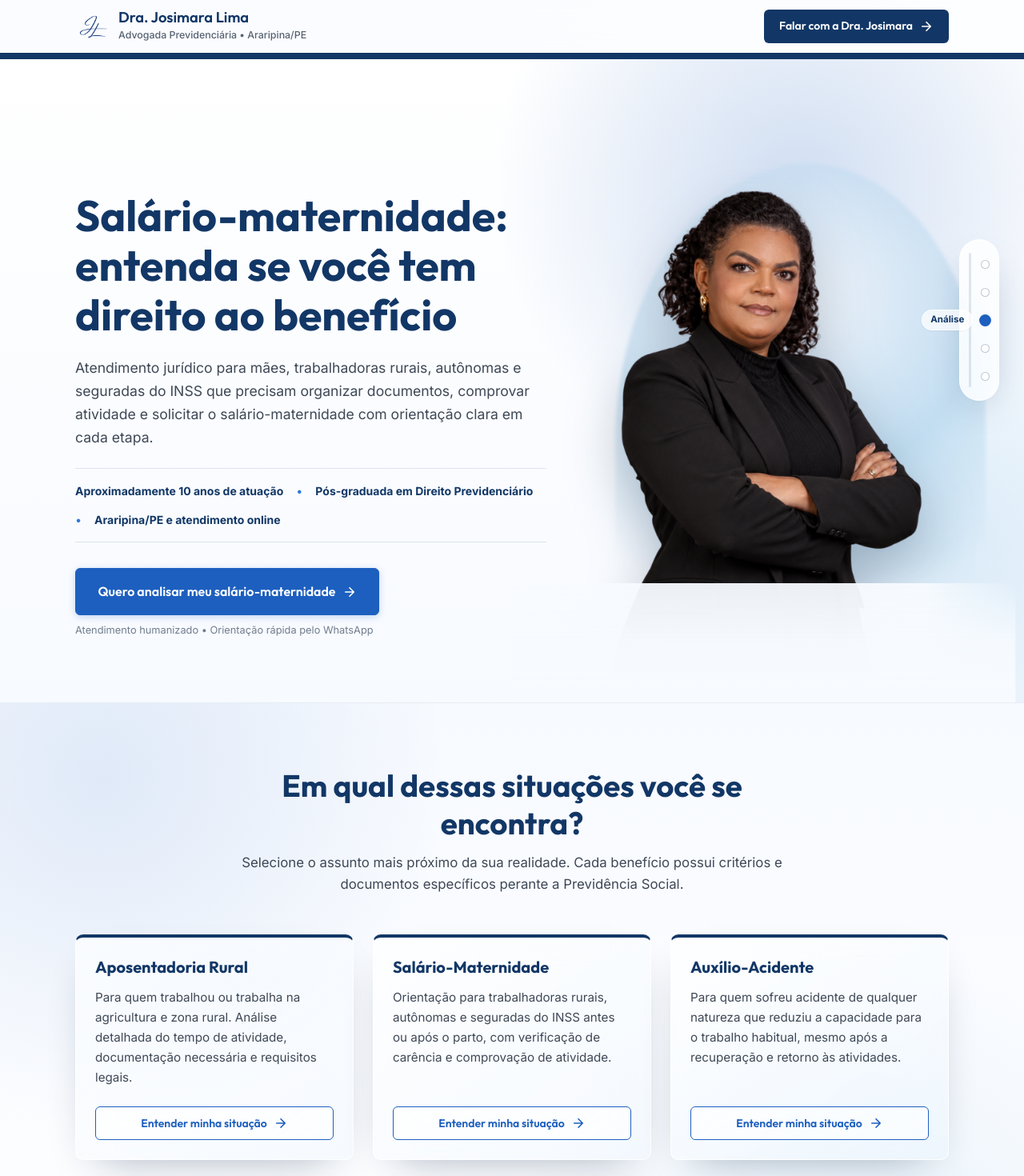
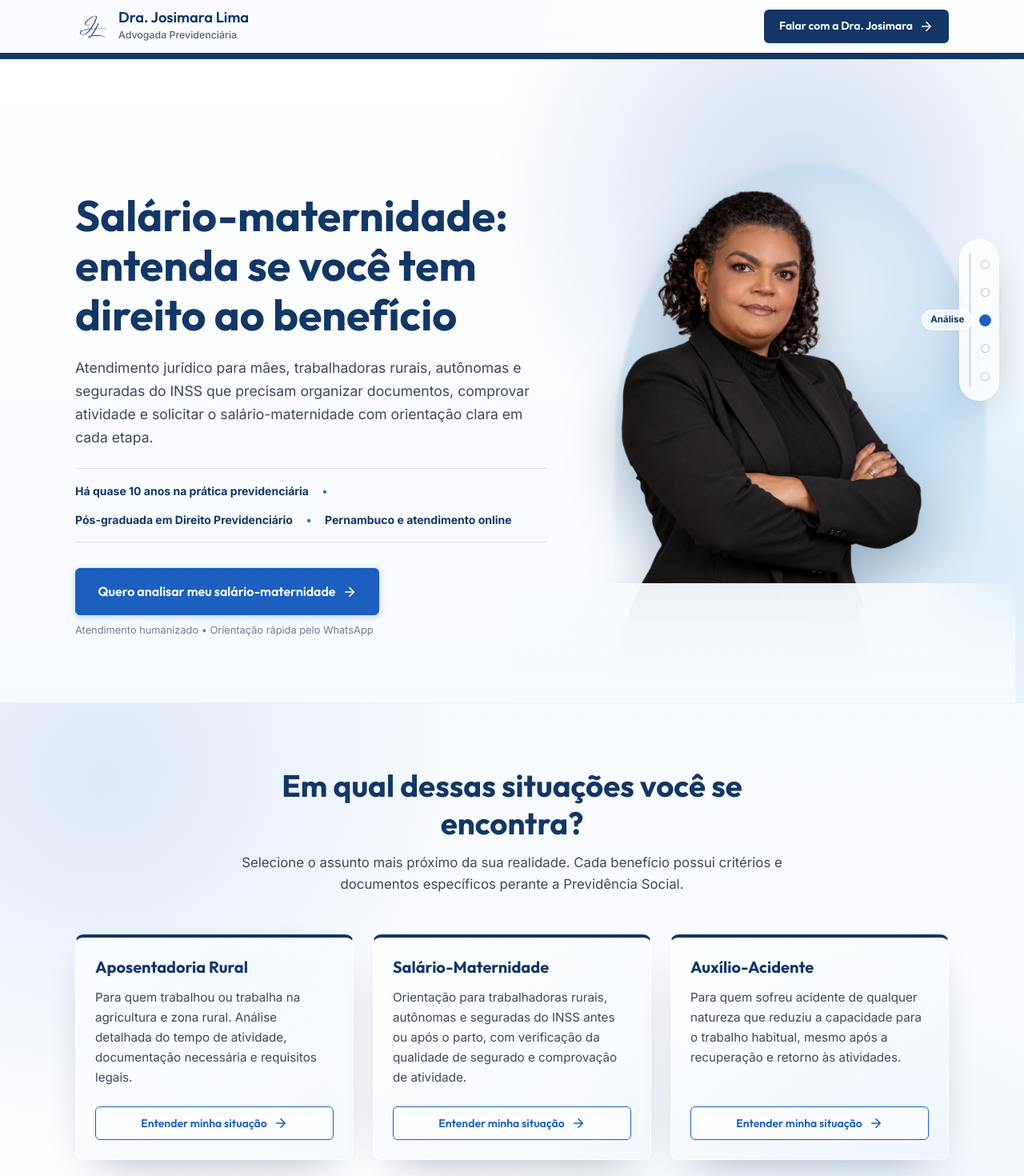
Before and after one commit to Reinatofarias/advjosimaralima, a Next.js app: page / in a window 1280 px wide. Shown: the top 1470 px of the page at 80% size. Built offline with nearby package versions, Linux system fonts and the light colour scheme; no server answers.

Commit message:
copy: ajusta textos de atendimento

```diff
--- a/src/components/layout/Header/Header.tsx
+++ b/src/components/layout/Header/Header.tsx
@@ -32,7 +32,7 @@ export const Header: React.FC = () => {
           />
           <div className={styles.brandText}>
             <span className={styles.name}>{SITE_CONFIG.name}</span>
-            <span className={styles.role}>{SITE_CONFIG.role} • Araripina/PE</span>
+            <span className={styles.role}>{SITE_CONFIG.role}</span>
           </div>
         </div>
 
--- a/src/components/sections/AboutJosimara/AboutJosimara.tsx
+++ b/src/components/sections/AboutJosimara/AboutJosimara.tsx
@@ -35,11 +35,11 @@ export const AboutJosimara: React.FC = () => {
             </div>
 
             <p className={styles.bioParagraph}>
-              Com {SITE_CONFIG.experienceYears.toLowerCase()} de dedicação contínua ao Direito Previdenciário, a Dra. Josimara Lima orienta trabalhadores rurais e urbanos que buscam compreender e requerer seus benefícios perante o INSS.
+              Há quase 10 anos na prática previdenciária, a Dra. Josimara Lima atua na análise de benefícios do INSS com atenção aos documentos, ao histórico de contribuições e à realidade de cada pessoa atendida.
             </p>
 
             <p className={styles.bioParagraph}>
-              Com sede em Araripina, no Sertão do Araripe pernambucano, e estrutura de atendimento online para todo o país, seu trabalho é pautado pela escuta atenta, análise minuciosa da documentação e explicação transparente de cada etapa, sempre com linguagem simples e acolhedora.
+              Com atendimento em Pernambuco e estrutura online para todo o país, seu trabalho é pautado pela escuta atenta, análise minuciosa da documentação e explicação transparente de cada etapa, sempre com linguagem simples e acolhedora.
             </p>
 
             <blockquote className={styles.quoteBox}>
@@ -51,7 +51,7 @@ export const AboutJosimara: React.FC = () => {
             <div className={styles.bulletList}>
               <div className={styles.bulletItem}>
                 <span className={styles.bulletMark}>✓</span>
-                <span>Atendimento presencial em Araripina/PE</span>
+                <span>Atendimento presencial em Pernambuco</span>
               </div>
               <div className={styles.bulletItem}>
                 <span className={styles.bulletMark}>✓</span>
--- a/src/components/sections/Hero/Hero.tsx
+++ b/src/components/sections/Hero/Hero.tsx
@@ -18,11 +18,11 @@ export const Hero: React.FC = () => {
           </p>
 
           <div className={styles.metaRow}>
-            <span className={styles.metaItem}>{SITE_CONFIG.experienceYears} de atuação</span>
+            <span className={styles.metaItem}>{SITE_CONFIG.experienceYears}</span>
             <span className={styles.metaSep} aria-hidden="true">•</span>
             <span className={styles.metaItem}>{SITE_CONFIG.specialization}</span>
             <span className={styles.metaSep} aria-hidden="true">•</span>
-            <span className={styles.metaItem}>Araripina/PE e atendimento online</span>
+            <span className={styles.metaItem}>Pernambuco e atendimento online</span>
           </div>
 
           <div className={styles.ctaWrapper}>
--- a/src/components/sections/WhyAnalysis/WhyAnalysis.tsx
+++ b/src/components/sections/WhyAnalysis/WhyAnalysis.tsx
@@ -30,7 +30,7 @@ export const WhyAnalysis: React.FC = () => {
             <div className={styles.pillarNumber}>02</div>
             <h3 className={styles.pillarTitle}>Requisitos que variam</h3>
             <p className={styles.pillarText}>
-              Idade, tempo de carência, períodos de contribuição e condições de saúde variam segundo a regra aplicável. Entender quais diretrizes e regras de transição atendem ao seu histórico evita pedidos indeferidos.
+              Qualidade de segurado, períodos de contribuição, comprovação de atividade e condições pessoais variam segundo a regra aplicável. Entender quais diretrizes atendem ao seu histórico evita pedidos indeferidos.
             </p>
           </div>
 
--- a/src/config/services.ts
+++ b/src/config/services.ts
@@ -19,7 +19,7 @@ export const SERVICES_LIST: ServiceItem[] = [
     id: 'salario_maternidade',
     title: 'Salário-Maternidade',
     shortDescription:
-      'Orientação para trabalhadoras rurais, autônomas e seguradas do INSS antes ou após o parto, com verificação de carência e comprovação de atividade.',
+      'Orientação para trabalhadoras rurais, autônomas e seguradas do INSS antes ou após o parto, com verificação da qualidade de segurado e comprovação de atividade.',
     ctaText: 'Entender minha situação',
     badge: 'Maternidade',
   },
--- a/src/config/site.ts
+++ b/src/config/site.ts
@@ -4,7 +4,7 @@ export const SITE_CONFIG = {
   shortTitle: 'Dra. Josimara Lima — Direito Previdenciário',
   role: 'Advogada Previdenciária',
   oab: '57.835',
-  experienceYears: 'Aproximadamente 10 anos',
+  experienceYears: 'Há quase 10 anos na prática previdenciária',
   specialization: 'Pós-graduada em Direito Previdenciário',
   location: {
     city: 'Araripina',
```
